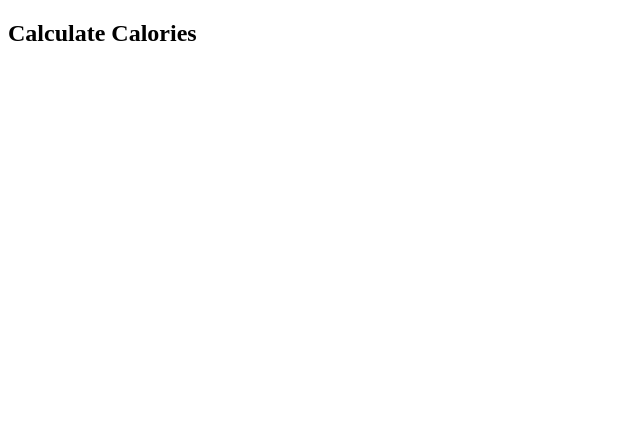
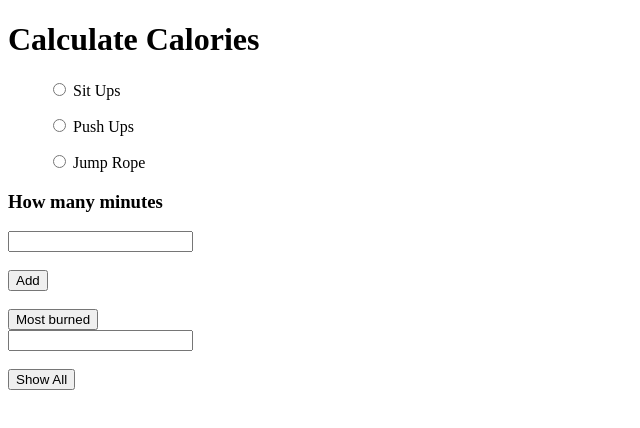
Before and after one commit to Dorothyhung/Prog-209-HW4, a plain HTML site: page index.html in a window 1280 px wide. Shown: the whole page, without its empty margins (0-640 px from the left). Drawn offline with Linux system fonts and the light colour scheme.

Commit message:
second draft

```diff
--- a/index.html
+++ b/index.html
@@ -8,13 +8,56 @@
 </head>
 
 <body>
-<h2>Calculate Calories</h2>
+<h1>Calculate Calories</h1>
 
-<div>
+<div id="RadioButtons">
 
+<ul>
+    <input type="radio" id= "Sit Ups Push Ups Jump Rope" name = "exercise"
+    value="Sit Ups" />
+    <label for="Sit ups">Sit Ups</label>
+</ul>
 
+<ul>
+    <input type="radio" id= "Push Ups" name = "exercise"
+    value="Push Ups" />
+    <label for="Push Ups">Push Ups</label>
+</ul>
+
+<ul>
+    <input type="radio" id= "Jump Rope" name = "exercise"
+    value="Jump Rope" />
+    <label for="Jump Rope">Jump Rope</label>
+</ul>
 
 </div>
+
+<h3> How many minutes</h3>
+
+<div id="txt1">
+
+    <input type="text" id="txt1" />
+
+</div>
+
+  <br>
+
+  <button id="Add" onclick="onClickFunction()">Add</button>
+
+<br>
+<br>
+
+  <button id="Burned" onclick="onClickFunction()">Most burned</button>
+
+  <div id="txt2">
+
+    <input type="text" id="txt2" />
+
+  </div>
+
+<br>
+
+  <button id="Show All" onclick="onClickFunction()">Show All</button>
 
 
 <script src="main.js"></script>
```
